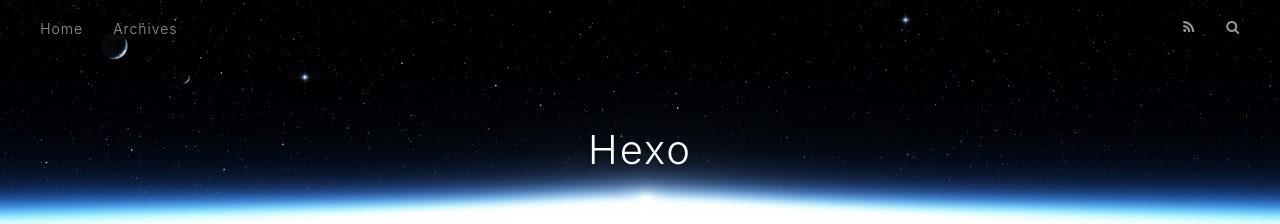
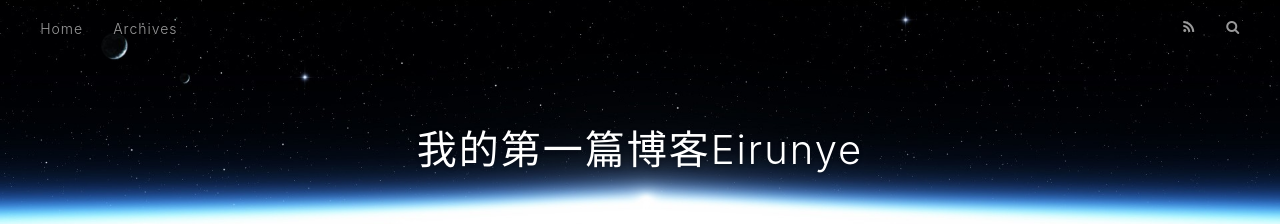
Before and after one commit to eirunye/eirunye.github.io, a plain HTML site: page index.html in a window 1280 px wide. Shown: the top 224 px of the page. Drawn offline with nearby package versions, Linux system fonts and the light colour scheme.

Commit message:
Site updated: 2018-08-08 23:52:00

```diff
--- a/index.html
+++ b/index.html
@@ -5,17 +5,17 @@
 
 
 
-  <title>Hexo</title>
+  <title>我的第一篇博客Eirunye</title>
   <meta name="viewport" content="width=device-width, initial-scale=1, maximum-scale=1">
   <meta property="og:type" content="website">
-<meta property="og:title" content="Hexo">
+<meta property="og:title" content="我的第一篇博客Eirunye">
 <meta property="og:url" content="http://eirunye.github.io/index.html">
-<meta property="og:site_name" content="Hexo">
+<meta property="og:site_name" content="我的第一篇博客Eirunye">
 <meta property="og:locale" content="default">
 <meta name="twitter:card" content="summary">
-<meta name="twitter:title" content="Hexo">
+<meta name="twitter:title" content="我的第一篇博客Eirunye">
 
-    <link rel="alternate" href="/atom.xml" title="Hexo" type="application/atom+xml">
+    <link rel="alternate" href="/atom.xml" title="我的第一篇博客Eirunye" type="application/atom+xml">
 
 
     <link rel="icon" href="/favicon.png">
@@ -34,7 +34,7 @@
   <div id="header-outer" class="outer">
     <div id="header-title" class="inner">
       <h1 id="logo-wrap">
-        <a href="/" id="logo">Hexo</a>
+        <a href="/" id="logo">我的第一篇博客Eirunye</a>
       </h1>
 
     </div>
@@ -97,7 +97,7 @@
 
     </div>
     <footer class="article-footer">
-      <a data-url="http://eirunye.github.io/2018/08/08/hello-world/" data-id="cjklani5f00004suo10cbftmj" class="article-share-link">Share</a>
+      <a data-url="http://eirunye.github.io/2018/08/08/hello-world/" data-id="cjklbab41000008uornhwbk8g" class="article-share-link">Share</a>
 
 
     </footer>
```
Also changed, not shown: 2018/08/08/hello-world/index.html (+5 -5 lines), archives/2018/08/index.html (+6 -6 lines), archives/2018/index.html (+6 -6 lines), archives/index.html (+6 -6 lines).
